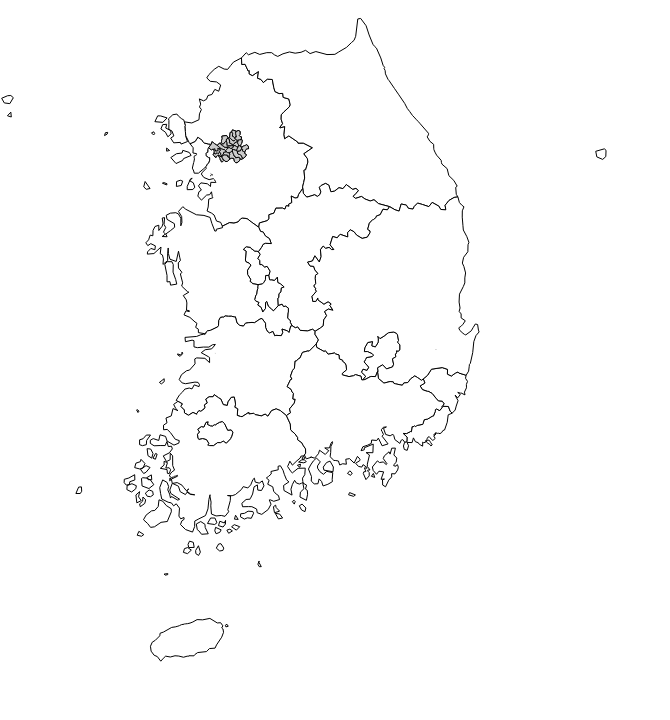
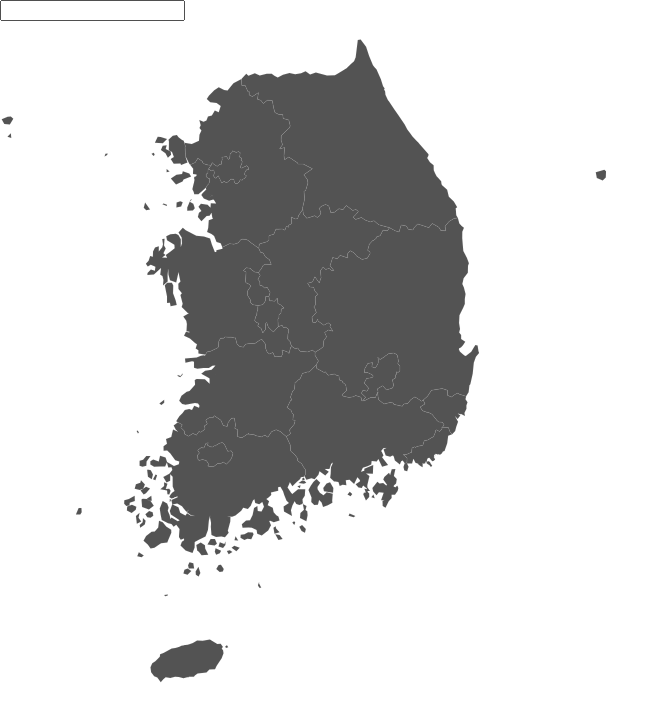
Before and after one commit to h5ng/southkorea-map, a React (Create React App) app: page / in a window 1280 px wide. Shown: the top 720 px of the page, without its empty margins (0-670 px from the left). Built offline with nearby package versions, Linux system fonts and the light colour scheme.

Commit message:
행정코드를 입력 받아서 선택지역만 색을 칠하도록 수정

```diff
--- a/src/App.js
+++ b/src/App.js
@@ -1,23 +1,40 @@
 import React, {Component} from 'react';
 import Map from './Map';
+import Navigation from './Navigation';
 
 class App extends Component {
     constructor(props) {
         super(props);
         this.state = {
-            selected: '11',
+            selected: '00',
             lat: 35.86444105960784,
             lng: 128.24005901199945,
             scale: 5500,
             width: 700,
             height: 700
         };
+
+        this.changeArea = this.changeArea.bind(this);
+
     }
 
     render() {
         return (
-            <Map {...this.state}/>
+            <div>
+                <div>
+                    <Navigation changeArea={this.changeArea}/>
+                </div>
+                <Map {...this.state}/>
+            </div>
         );
+    }
+
+    changeArea(selected) {
+        if (!/^[0-9]+$/.test(selected)) {
+            return alert('Please input only number...');
+        }
+
+        this.setState({selected});
     }
 }
 
--- a/src/Map.css
+++ b/src/Map.css
@@ -1,7 +1,11 @@
 path {
-    fill: #ffffff;
-    stroke: #000000;
+    fill: #fff;
+    stroke: #000;
+    stroke-width: 0.5;
 }
 .selected {
-    fill: #cccccc;
+    fill: #535353;
+    stroke: #ccc;
+    stroke-width: 0.1;
+
 }
--- a/src/Map.js
+++ b/src/Map.js
@@ -1,26 +1,18 @@
-import React, {Component} from 'react';
+import React from 'react';
 import {geoMercator, geoPath} from 'd3-geo';
-import {feature, merge} from 'topojson-client'
+import {merge} from 'topojson-client'
 import {each, groupBy} from 'underscore';
 
 import './Map.css';
 import umd from './mapdata/umd.json';
 
-class Map extends Component {
-    constructor(props) {
-        super(props);
-    }
-
-    render() {
-        const width = this.props.width,
-            height = this.props.height,
-            proj = geoMercator()
+const Map = ({width, height, scale, lat, lng, selected}) => {
+    const proj = geoMercator()
             .translate([width / 2, height / 2])
-                .scale(this.props.scale)
-                .center([this.props.lng, this.props.lat]),
+            .scale(scale)
+            .center([lng, lat]),
         path = geoPath()
             .projection(proj),
-            selected = this.props.selected,
         path_elements = [];
 
     const grouping = groupBy(umd.objects.data.geometries, function (d) {
@@ -29,7 +21,7 @@ class Map extends Component {
             sgg_code = code.substring(0, 5),
             umd_code = code.substring(0, 7);
 
-            return sgg_code === selected ? umd_code : sd_code == selected.substring(0, 2) ? sgg_code : sd_code;
+        return sgg_code === selected ? umd_code : sd_code === selected.substring(0, 2) ? sgg_code : sd_code;
     });
 
     each(grouping, (data, index) => {
@@ -44,8 +36,7 @@ class Map extends Component {
         <svg width={width} height={height}>
             {path_elements}
         </svg>
-        )
-    }
+    );
 }
 
 export default Map;
--- /dev/null
+++ b/src/Navigation.js
@@ -0,0 +1,13 @@
+import React from 'react';
+
+const Navigation = ({changeArea}) => {
+    return (
+        <input type="text" onKeyPress={(e) => {
+            if(e.key === 'Enter') {
+                changeArea(e.target.value);
+            }
+        }} />
+    )
+};
+
+export default Navigation;
```
Also changed, not shown: 1 other file (tests, documents, lock files or other folders). Lines whose indentation alone changed are shown as unchanged.
